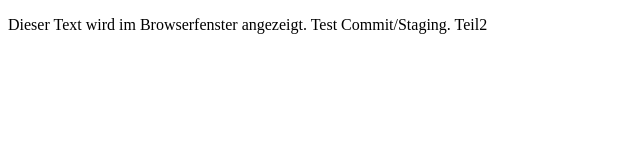
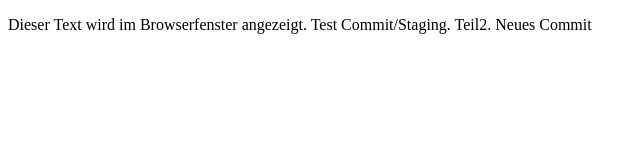
Before and after one commit to OliverMuehlbauer/git_repo_1, a plain HTML site: page index.html in a window 1280 px wide. Shown: the whole page, without its empty margins (0-644 px from the left). Drawn offline with Linux system fonts and the light colour scheme.

Commit message:
commit neu

```diff
--- a/index.html
+++ b/index.html
@@ -6,6 +6,6 @@
     <title>Beschreibung der Seite (erscheint in der Titelzeile des Browsers)</title>
   </head>
   <body>
-    <p>Dieser Text wird im Browserfenster angezeigt. Test Commit/Staging. Teil2</p>
+    <p>Dieser Text wird im Browserfenster angezeigt. Test Commit/Staging. Teil2. Neues Commit</p>
   </body>
 </html>
```
